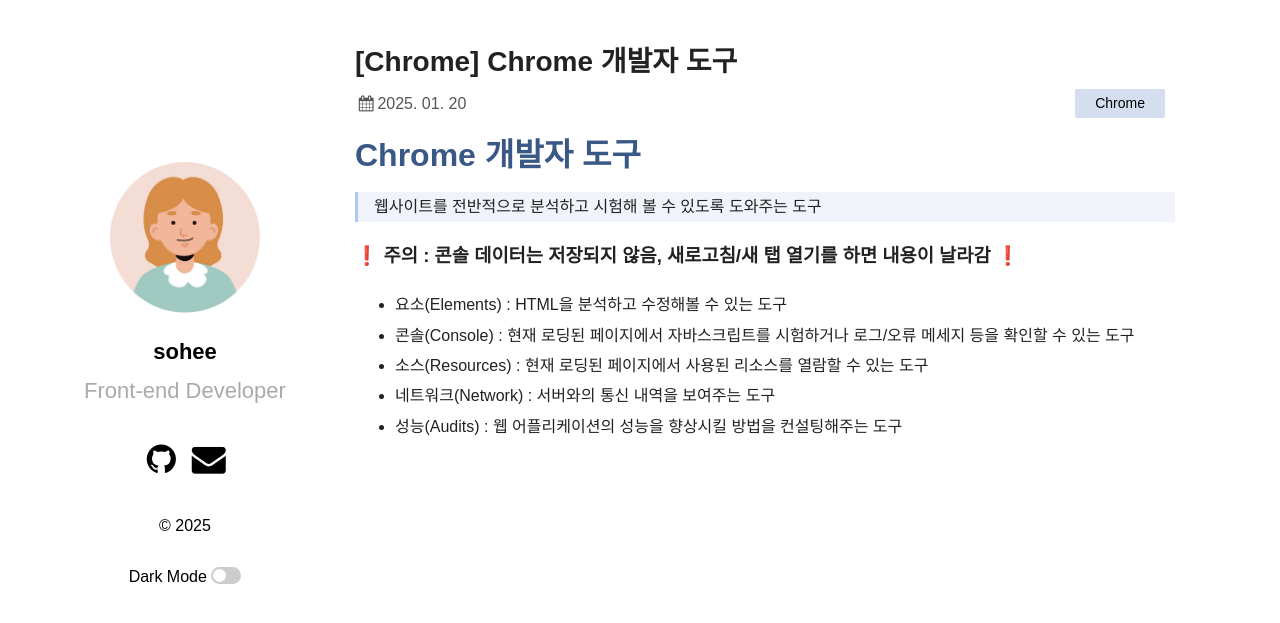
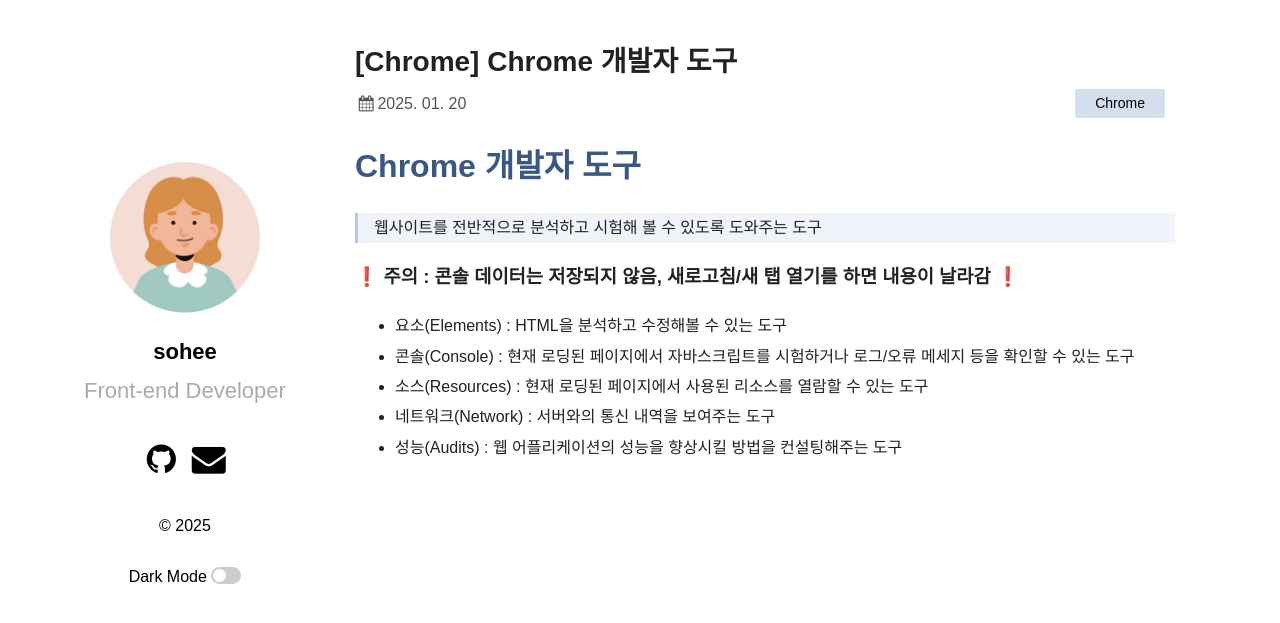
Before and after one commit to shkim00216/shkim00216.github.io, a Jekyll site: the page built from _posts/2025-01-20-1-Chrome_dev.md, in a window 1280 px wide. Shown: the top 623 px of the page. Built offline with Jekyll 4.4.1, drawn with Linux system fonts in a browser that asks for light colours; some web fonts are replaced.

Commit message:
Update _normalize.scss

```diff
--- a/_sass/ext/_normalize.scss
+++ b/_sass/ext/_normalize.scss
@@ -134,7 +134,7 @@
 
 h1 {
   font-size: 2em;
-  margin: 0.67em 0;
+  margin: 1em 0;
   color: #395886;
 }
 .dark h1 {
```
